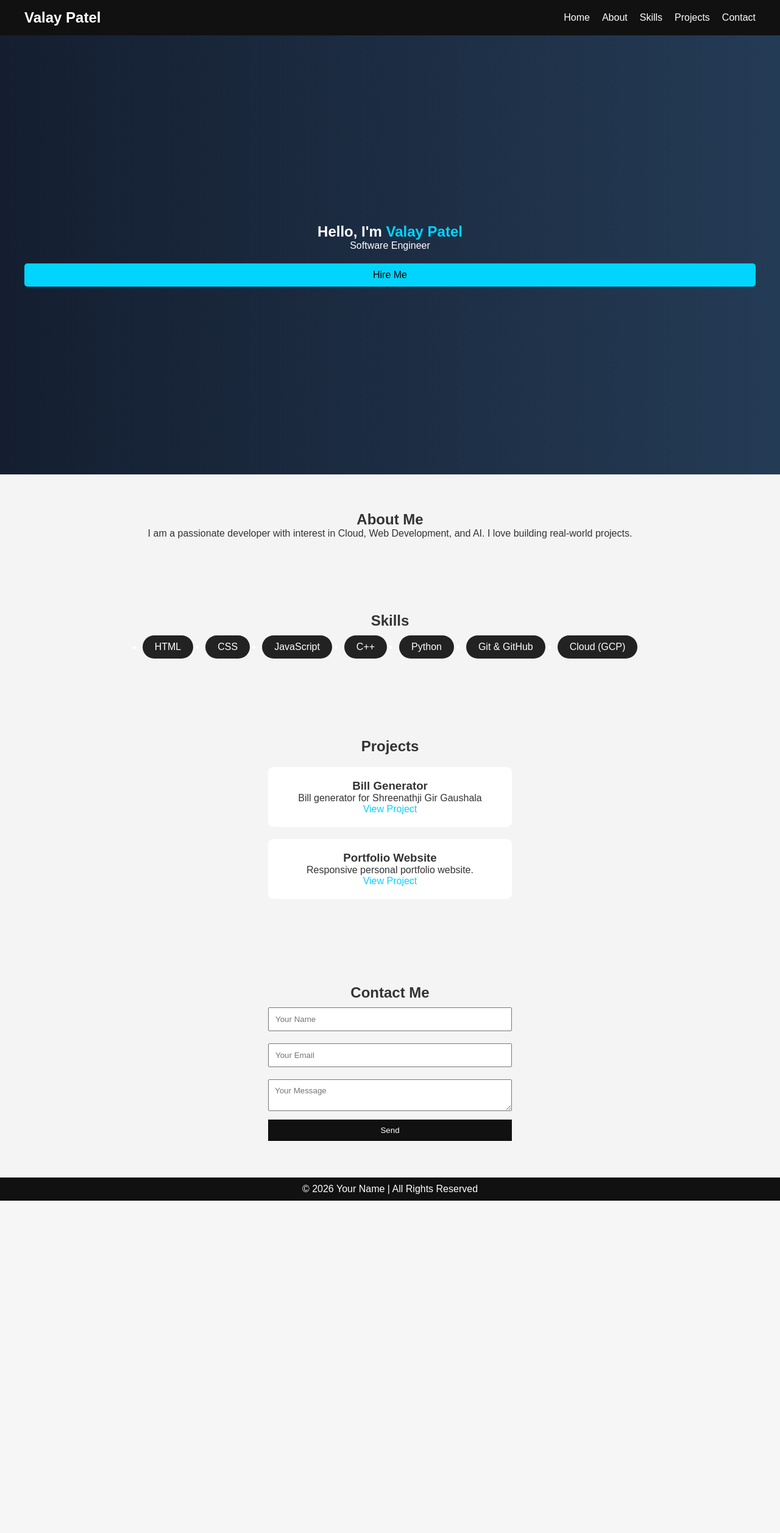
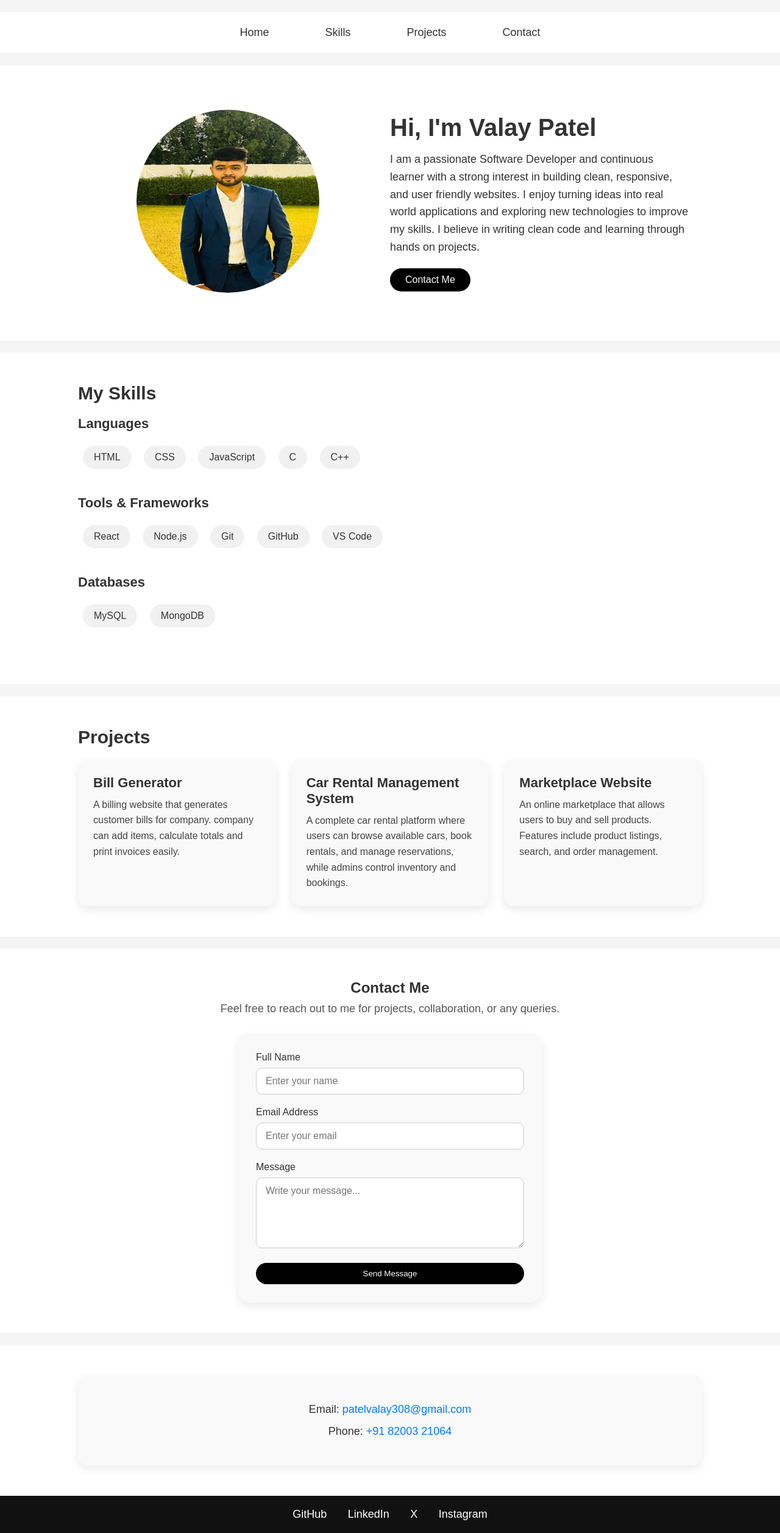
Before and after one commit to valay30/cybercom-internship, a PHP site: page / in a window 1280 px wide. Shown: the whole page at 61% size. Before the commit the page ends 1969 px from the top, so only its background shows below. Run offline with PHP 8.4, Linux system fonts and the light colour scheme.

Commit message:
Add portfolio folder

```diff
--- a/Portfolio/index.html
+++ b/Portfolio/index.html
@@ -1,86 +1,149 @@
 <!DOCTYPE html>
 <html lang="en">
+
 <head>
     <meta charset="UTF-8">
-    <title>My Portfolio</title>
+    <meta name="viewport" content="width=device-width, initial-scale=1.0">
+    <title>Valay Patel</title>
+    <link rel="icon" type="image/x-icon" href="/Portfolio/image/portfolio.png">
     <link rel="stylesheet" href="style.css">
 </head>
+
 <body>
 
-<!-- Navbar -->
-<nav>
-    <h2 class="logo">Valay Patel</h2>
-    <ul>
-        <li><a href="#home">Home</a></li>
-        <li><a href="#about">About</a></li>
-        <li><a href="#skills">Skills</a></li>
-        <li><a href="#projects">Projects</a></li>
-        <li><a href="#contact">Contact</a></li>
-    </ul>
-</nav>
+    <nav class="navbar">
+        <a href="index.html">Home</a>
+        <a href="#skills">Skills</a>
+        <a href="#projects">Projects</a>
+        <a href="#contact-page">Contact</a>
+    </nav>
+
+    <section class="main">
+        <div class="main-left">
+            <img src="image/valay.jpg" alt="My Photo">
+        </div>
+
+        <div class="main-right">
+            <h1>Hi, I'm Valay Patel</h1>
+            <p>
+                I am a passionate Software Developer and continuous learner with a strong interest in building clean, responsive, and user friendly websites. I enjoy turning ideas into real world applications and exploring new technologies to improve my skills. I believe in writing clean code and learning through hands on projects.
+            </p>
+            <a href="#contact-page" class="btn">Contact Me</a>
+        </div>
+    </section>
+
+    <section class="section" id="skills">
+        <h2>My Skills</h2>
+
+        <!-- Programming Languages -->
+        <div class="skill-category">
+            <h3>Languages</h3>
+            <div class="skills">
+                <span>HTML</span>
+                <span>CSS</span>
+                <span>JavaScript</span>
+                <span>C</span>
+                <span>C++</span>
+            </div>
+        </div>
+
+        <div class="skill-category">
+            <h3>Tools & Frameworks</h3>
+            <div class="skills">
+                <span>React</span>
+                <span>Node.js</span>
+                <span>Git</span>
+                <span>GitHub</span>
+                <span>VS Code</span>
+            </div>
+        </div>
+
+        <div class="skill-category">
+            <h3>Databases</h3>
+            <div class="skills">
+                <span>MySQL</span>
+                <span>MongoDB</span>
+            </div>
+        </div>
+    </section>
 
 
-<section id="home" class="section home">
-    <h1>Hello, I'm <span>Valay Patel</span></h1>
-    <p>Software Engineer</p>
-    <a href="#contact" class="btn">Hire Me</a>
-</section>
+    <section class="section" id="projects">
+        <h2>Projects</h2>
+        <div class="projects">
+            <div class="project-card">
+                <h3>Bill Generator</h3>
+                <p>
+                    A billing website that generates customer bills for company.
+                    company can add items, calculate totals and print invoices easily.
+                </p>
+            </div>
 
-<!-- About -->
-<section id="about" class="section">
-    <h2>About Me</h2>
-    <p>
-        I am a passionate developer with interest in Cloud, Web Development, and AI. I love building real-world projects.
-    </p>
-</section>
+            <div class="project-card">
+                <h3>Car Rental Management System</h3>
+                <p>
+                    A complete car rental platform where users can browse available cars,
+                    book rentals, and manage reservations, while admins control inventory and bookings.
+                </p>
+            </div>
 
-<!-- Skills -->
-<section id="skills" class="section">
-    <h2>Skills</h2>
-    <ul class="skills">
-        <li>HTML</li>
-        <li>CSS</li>
-        <li>JavaScript</li>
-        <li>C++</li>
-        <li>Python</li>
-        <li>Git & GitHub</li>
-        <li>Cloud (GCP)</li>
-    </ul>
-</section>
+            <div class="project-card">
+                <h3>Marketplace Website</h3>
+                <p>
+                    An online marketplace that allows users to buy and sell products.
+                    Features include product listings, search, and order management.
+                </p>
+            </div>
+        </div>
+    </section>
 
-<!-- Projects -->
-<section id="projects" class="section">
-    <h2>Projects</h2>
+    <section class="section contact-page" id="contact-page">
+        <h1>Contact Me</h1>
+        <p class="contact-intro">
+            Feel free to reach out to me for projects, collaboration, or any queries.
+        </p>
 
-    <div class="project">
-        <h3>Bill Generator</h3>
-        <p>Bill generator for Shreenathji Gir Gaushala</p>
-        <a href="https://shreenathjimilkbill.vercel.app/" target="_blank">View Project</a>
-    </div>
+        <form class="contact-form" >
+            <div class="form-group">
+                <label for="name">Full Name</label>
+                <input type="text" id="name" placeholder="Enter your name" required>
+            </div>
 
-    <div class="project">
-        <h3>Portfolio Website</h3>
-        <p>Responsive personal portfolio website.</p>
-        <a href="#" target="_blank">View Project</a>
-    </div>
-</section>
+            <div class="form-group">
+                <label for="email">Email Address</label>
+                <input type="email" id="email" placeholder="Enter your email" required>
+            </div>
 
-<!-- Contact -->
-<section id="contact" class="section">
-    <h2>Contact Me</h2>
+            <div class="form-group">
+                <label for="message">Message</label>
+                <textarea id="message" rows="5" placeholder="Write your message..." ></textarea>
+            </div>
 
-    <form>
-        <input type="text" id="name" placeholder="Your Name" required>
-        <input type="email" id="email" placeholder="Your Email" required>
-        <textarea id="message" placeholder="Your Message" required></textarea>
-        <button type="submit">Send</button>
-    </form>
-</section>
+            <button type="submit" class="btn">Send Message</button>
+        </form>
+    </section>
 
-<footer>
-    <p>© 2026 Your Name | All Rights Reserved</p>
-</footer>
 
-<script src="script.js"></script>
+    <section class="section contact" id="contact">
+        <div class="contact-box">
+            <p>Email: <a href="mailto:patelvalay308@gmail.com"> patelvalay308@gmail.com</a></p>
+
+            <p>Phone:
+                <a href="tel:+918200321064">
+                    +91 82003 21064
+                </a>
+            </p>
+        </div>
+    </section>
+
+    <footer class="footer">
+        <a href="https://github.com/valay30" target="_blank">GitHub</a>
+        <a href="https://www.linkedin.com/in/valay30/" target="_blank">LinkedIn</a>
+        <a href="https://x.com/Valay3008" target="_blank">X</a>
+        <a href="https://instagram.com/valay30" target="_blank">Instagram</a>
+    </footer>
+
+
 </body>
+
 </html>
--- a/Portfolio/style.css
+++ b/Portfolio/style.css
@@ -6,110 +6,292 @@
 }
 
 body {
-    background: #f4f4f4;
+    background: #f5f5f5;
+    color: #333;
+     height: 100%;
+    margin: 0;
+}
+
+.navbar {
+    display: flex;
+    justify-content: center;
+    align-items: center;
+    gap: 60px;
+    background: #ffffff;
+    padding: 15px 0;
+    margin: 20px 0px;
+    position: sticky;
+    top: 0;
+}
+
+.navbar a{
+    text-decoration: none;
+    color: #333;
+    font-size: 18px;
+    font-weight: 500;
+    padding: 8px 16px;
+    border-radius: 25px;
+    transition: all 0.3s ease;
+}
+
+.navbar a:hover {
+    background: black;
+    color: #ffffff;
+}
+
+
+.main {
+    display: flex;
+    align-items: center;
+    justify-content: center;
+    padding: 60px 10%;
+    background: white;
+    /* margin-top: 20px; */
+}
+
+.main-left {
+    flex: 1;
+    text-align: center;
+}
+
+.main-left img {
+    width: 300px;
+    height: 300px;
+    border-radius: 50%;
+}
+
+.main-right {
+    flex: 1;
+    padding: 20px;
+}
+
+.main-right h1 {
+    font-size: 40px;
+    margin-bottom: 15px;
+}
+
+.main-right p {
+    font-size: 18px;
+    line-height: 1.6;
+    margin-bottom: 20px;
+}
+
+.btn {
+    display: inline-block;
+    padding: 10px 25px;
+    background: black;
+    color: white;
+    text-decoration: none;
+    border-radius: 25px;
+}
+
+.section {
+    padding: 50px 10%;
+    background: #fff;
+    margin-top: 20px;
+    scroll-margin-top: 90px
+}
+
+.section h2 {
+    font-size: 30px;
+    margin-bottom: 20px;
+}
+
+
+.skill-category {
+    margin-bottom: 35px;
+}
+
+.skill-category h3 {
+    font-size: 22px;
+    margin-bottom: 15px;
     color: #333;
 }
 
-nav {
-    background: #111;
-    color: white;
-    padding: 15px 40px;
-    display: flex;
-    justify-content: space-between;
-    align-items: center;
+
+.skills span {
+    display: inline-block;
+    background: #f1f1f1;
+    padding: 10px 18px;
+    margin: 8px;
+    border-radius: 25px;
+    font-size: 16px;
+    transition: all 0.3s ease;
 }
 
-nav ul {
-    list-style: none;
-    display: flex;
+.skills span:hover {
+    background: black;
+    color: white;
 }
 
-nav ul li {
-    margin-left: 20px;
+
+.projects {
+    display: grid;
+    grid-template-columns: repeat(auto-fit, minmax(280px, 1fr));
+    gap: 25px;
 }
 
-nav ul li a {
-    color: white;
+.project-card {
+    background: #f9f9f9;
+    padding: 25px;
+    border-radius: 15px;
+    box-shadow: 0 6px 15px rgba(0,0,0,0.08);
+    transition: transform 0.3s ease;
+}
+
+.project-card h3 {
+    font-size: 22px;
+    margin-bottom: 10px;
+}
+
+.project-card p {
+    font-size: 16px;
+    line-height: 1.6;
+    color: #444;
+}
+
+.contact {
+    text-align: center;
+}
+
+.contact-box {
+    background: #f9f9f9;
+    padding: 30px;
+    border-radius: 15px;
+    /* display: inline-block; */
+    box-shadow: 0 6px 15px rgba(0,0,0,0.08);
+}
+
+.contact-box p {
+    font-size: 18px;
+    margin: 15px 0;
+}
+
+.contact-box a {
+    color: #007bff;
     text-decoration: none;
 }
 
-.section {
-    padding: 60px 40px;
+.contact-box a:hover {
+    text-decoration: underline;
+}
+
+.footer {
+    background: #111;
+    padding: 20px 0;
     text-align: center;
 }
 
-.home {
-    background: linear-gradient(to right, #141e30, #243b55);
+.footer a {
+    color: #ffffff;
+    text-decoration: none;
+    margin: 0 15px;
+    font-size: 18px;
+    transition: color 0.3s ease;
+}
+
+.footer a:hover {
+    color: #007bff;
+}
+
+
+
+/* SKILLS PAGE */
+.skills-page {
+    text-align: center;
+}
+
+.skills-intro {
+    font-size: 18px;
+    margin: 15px 0 30px;
+    color: #555;
+}
+
+/* GRID */
+.skills-grid {
+    display: grid;
+    grid-template-columns: repeat(auto-fit, minmax(150px, 1fr));
+    gap: 25px;
+    margin-top: 20px;
+}
+
+/* SKILL CARD */
+.skill-card {
+    background: #f2f2f2;
+    padding: 20px;
+    border-radius: 30px;
+    font-size: 18px;
+    font-weight: 500;
+    box-shadow: 0 6px 12px rgba(0,0,0,0.08);
+    transition: transform 0.3s ease, background 0.3s ease;
+}
+
+.skill-card:hover {
+    transform: translateY(-6px);
+    background: #007bff;
     color: white;
-    height: 90vh;
+}
+
+.page-wrapper {
+    min-height: 100vh;
     display: flex;
     flex-direction: column;
-    justify-content: center;
 }
 
-.home span {
-    color: #00d4ff;
+.content {
+    flex: 1;
 }
 
-.btn {
-    margin-top: 20px;
-    padding: 10px 25px;
-    background: #00d4ff;
-    color: black;
-    text-decoration: none;
-    border-radius: 5px;
+/* CONTACT PAGE */
+.contact-page {
+    text-align: center;
 }
 
-.skills {
-    display: flex;
-    justify-content: center;
-    flex-wrap: wrap;
+.contact-intro {
+    font-size: 18px;
+    margin: 10px 0 30px;
+    color: #555;
 }
 
-.skills li {
-    background: #222;
-    color: white;
-    margin: 10px;
-    padding: 10px 20px;
+/* FORM */
+.contact-form {
+    max-width: 500px;
+    margin: auto;
+    background: #f9f9f9;
+    padding: 30px;
     border-radius: 20px;
+    box-shadow: 0 6px 15px rgba(0,0,0,0.08);
+    text-align: left;
 }
 
-.project {
-    background: white;
-    padding: 20px;
-    margin: 20px auto;
-    max-width: 400px;
-    border-radius: 8px;
+.form-group {
+    margin-bottom: 20px;
 }
 
-.project a {
-    text-decoration: none;
-    color: #00d4ff;
+.form-group label {
+    display: block;
+    margin-bottom: 8px;
+    font-weight: 500;
 }
 
-form {
-    max-width: 400px;
-    margin: auto;
+.form-group input,
+.form-group textarea {
+    width: 100%;
+    padding: 12px 15px;
+    border-radius: 10px;
+    border: 1px solid #ccc;
+    font-size: 16px;
+    outline: none;
 }
 
-input, textarea {
-    width: 100%;
-    padding: 10px;
-    margin: 10px 0;
+.form-group input:focus,
+.form-group textarea:focus {
+    border-color: #007bff;
 }
 
-button {
-    padding: 10px;
+/* BUTTON */
+.contact-form .btn {
     width: 100%;
-    background: #111;
-    color: white;
     border: none;
     cursor: pointer;
 }
-
-footer {
-    background: #111;
-    color: white;
-    padding: 10px;
-    text-align: center;
-}
```
Also changed, not shown: Portfolio/skills.html (added, +52 -0 lines), Portfolio/image/portfolio.png (added), Portfolio/image/valay.jpg (added), Portfolio/script.js (deleted).
